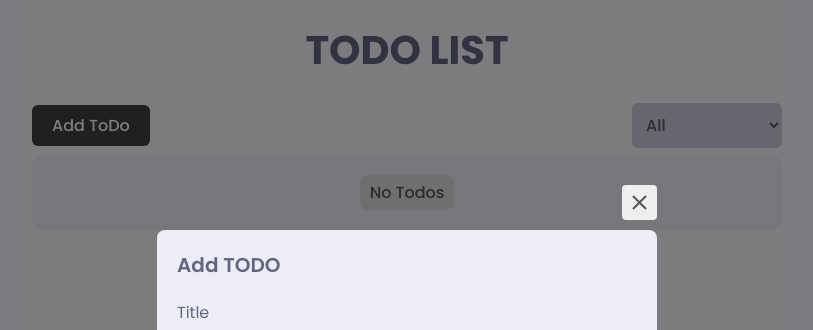
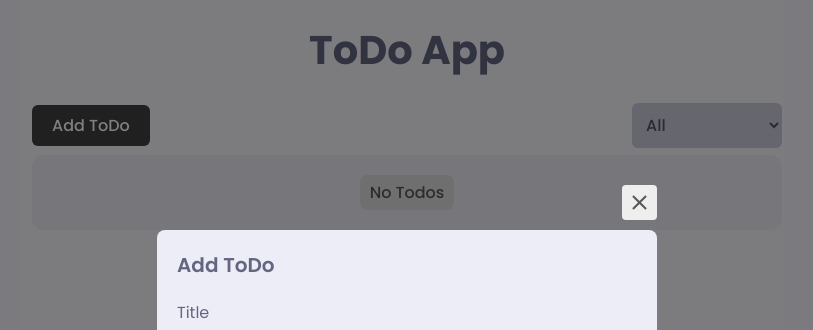
Before and after one commit to MAbdurahman/redux_todo_app, a React (Create React App) app: page / in a window 1280 px wide. Both pictures are taken after a click on the button "Add ToDo". Shown: the top 330 px of the page, without its empty margins (233-1046 px from the left). Built offline with nearby package versions, Linux system fonts and the light colour scheme.

Commit message:
Update styles of modal

```diff
--- a/src/app/App.jsx
+++ b/src/app/App.jsx
@@ -9,14 +9,14 @@ export default function App() {
 	return (
 		<>
 			<div className='container'>
-				<PageTitle>ToDo List</PageTitle>
+				<PageTitle>ToDo App</PageTitle>
 				<div className={styles.app__wrapper}>
 					<AppHeader />
 					<AppContent />
 				</div>
 			</div>
 			<Toaster
-				position='bottom-right'
+				position='bottom-center'
 				toastOptions={{
 					style: {
 						fontSize: '1.5rem',
--- a/src/components/ToDoModal.jsx
+++ b/src/components/ToDoModal.jsx
@@ -106,7 +106,7 @@ export default function ToDoModal({ type, modalOpen, setModalOpen, todo }) {
 						</motion.div>
 						<form className={styles.form} onSubmit={e => handleSubmit(e)}>
 							<h1 className={styles.formTitle}>
-								{type === 'add' ? 'Add' : 'Update'} TODO
+								{type === 'add' ? 'Add' : 'Update'} ToDo
 							</h1>
 							<label htmlFor='title'>
 								Title
--- a/src/styles/modules/title.module.scss
+++ b/src/styles/modules/title.module.scss
@@ -5,7 +5,7 @@
 	font-family: 'Poppins';
 	font-size: 4rem;
 	font-weight: 700;
-	text-transform: uppercase;
+	text-transform: capitalize;
 	text-align: center;
 	margin: 0 auto;
 	margin-top: 2rem;
```
